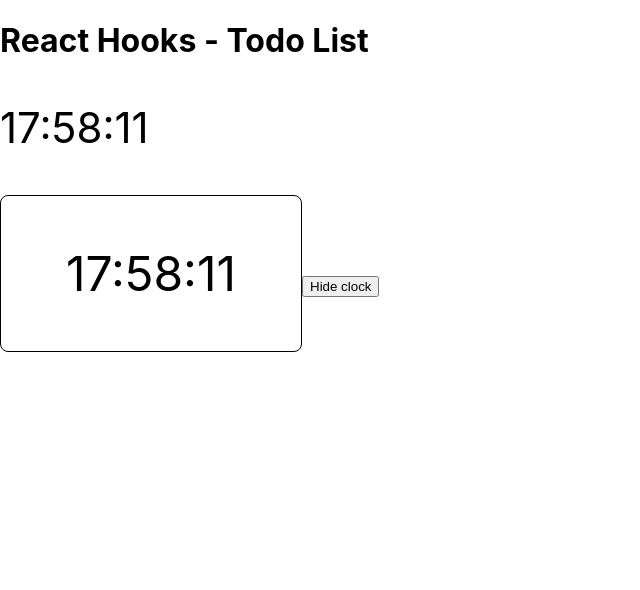
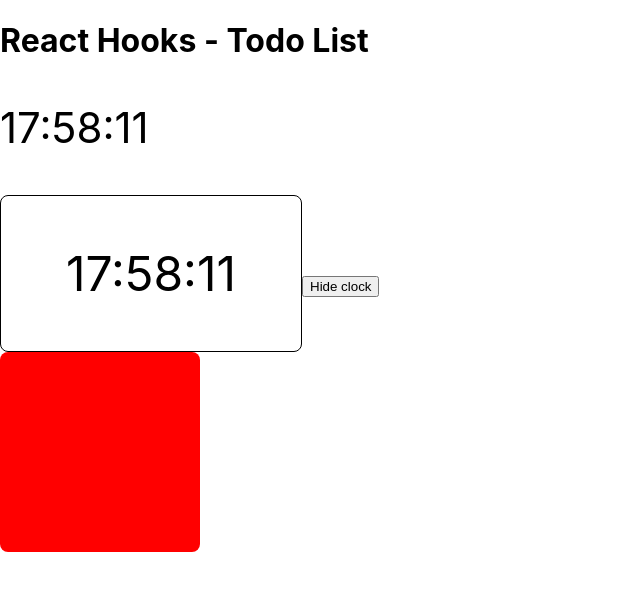
Before and after one commit to ChauNguyet98/react-hooks-basic, a React (Create React App) app: page / in a window 1280 px wide. Shown: the top 590 px of the page, without its empty margins (0-640 px from the left). Built offline with nearby package versions, Linux system fonts and the light colour scheme; no server answers.

Commit message:
custom hook: useMagicBox()

```diff
--- a/src/App.js
+++ b/src/App.js
@@ -9,6 +9,7 @@ import Pagination from './components/pagination';
 import PostFilterForm from './components/post-filter-form';
 import Clock from './components/clock';
 import BetterClock from './components/better-clock';
+import MagicBox from './components/magic-box';
 
 function App() {
   const [todoList, setTodoList] = useState([
@@ -106,6 +107,10 @@ function App() {
         </button>
       </div>
 
+      <div>
+        <MagicBox />
+      </div>
+
       <div>{/* <TodoForm onSubmit={handleSubmitForm} /> */}</div>
 
       <div>
--- /dev/null
+++ b/src/components/magic-box/index.jsx
@@ -0,0 +1,13 @@
+import React from 'react';
+import useMagicColor from '../../hooks/useMagicColor';
+import './magic-box.scss';
+
+MagicBox.propTypes = {};
+
+function MagicBox(props) {
+  const color = useMagicColor();
+
+  return <div className="magic-box" style={{ backgroundColor: color }}></div>;
+}
+
+export default MagicBox;
--- /dev/null
+++ b/src/components/magic-box/magic-box.scss
@@ -0,0 +1,10 @@
+.magic-box {
+    $box-size: 200px;
+
+    display      : inline-block;
+    width        : $box-size;
+    height       : $box-size;
+    border-radius: 8px;
+
+    transition: all 0.35s ease-in-out 0s;
+}
--- /dev/null
+++ b/src/hooks/useMagicColor.js
@@ -0,0 +1,37 @@
+import { useEffect, useRef, useState } from 'react';
+
+const randomColor = (currentColor) => {
+  const COLOR_LIST = ['red', 'yellow', 'green', 'blue'];
+
+  const currentIndex = COLOR_LIST.indexOf(currentColor);
+  let newIndex = currentIndex;
+
+  while (currentIndex === newIndex) {
+    newIndex = Math.trunc(Math.random() * 4);
+  }
+
+  return COLOR_LIST[newIndex];
+};
+
+function useMagicColor() {
+  const [color, setColor] = useState('transparent');
+  const colorRef = useRef('transparent');
+
+  // Change color every 1 second
+  useEffect(() => {
+    const colorInterval = setInterval(() => {
+      const newColor = randomColor(colorRef.current);
+      setColor(newColor);
+
+      colorRef.current = newColor;
+    }, 1000);
+
+    return () => {
+      clearInterval(colorInterval);
+    };
+  }, []);
+
+  return color;
+}
+
+export default useMagicColor;
```
